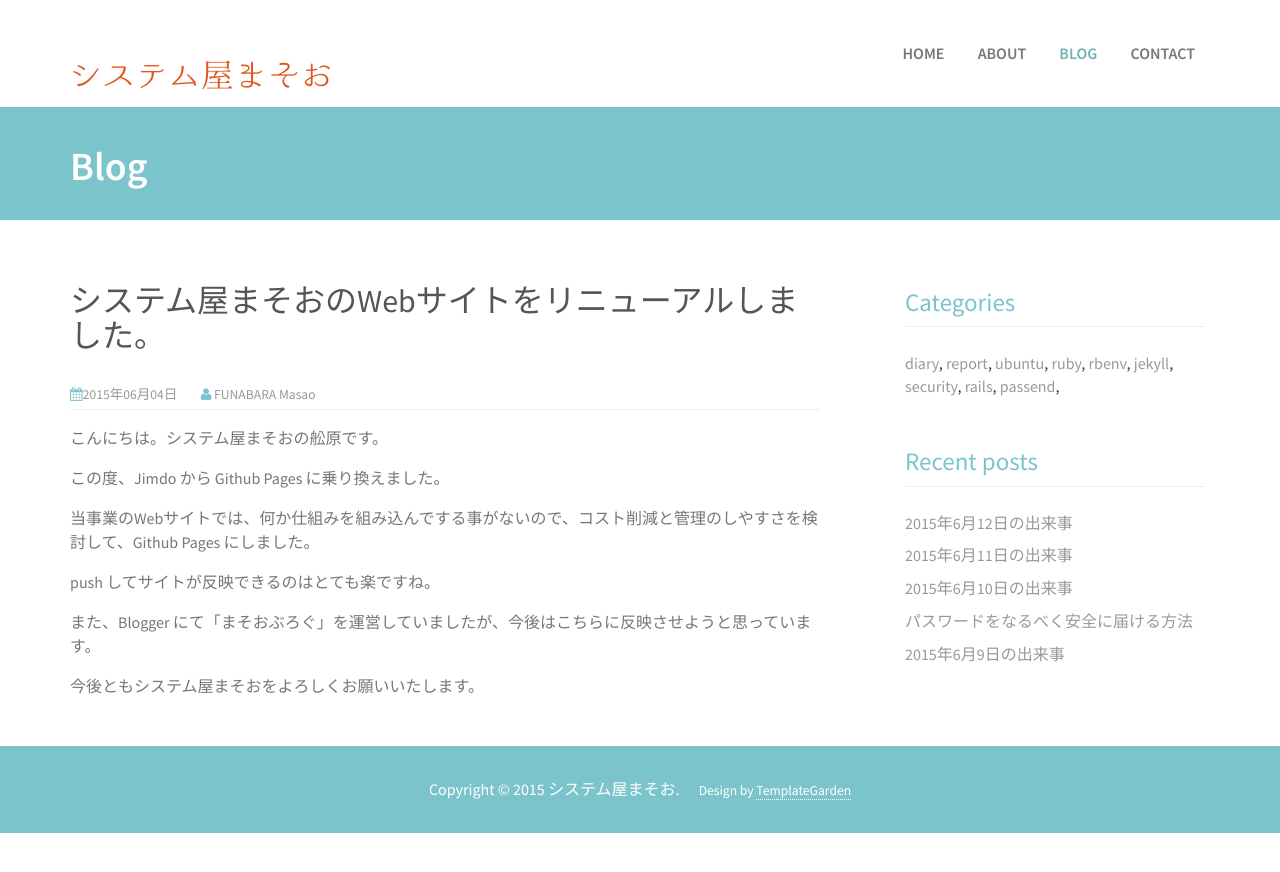
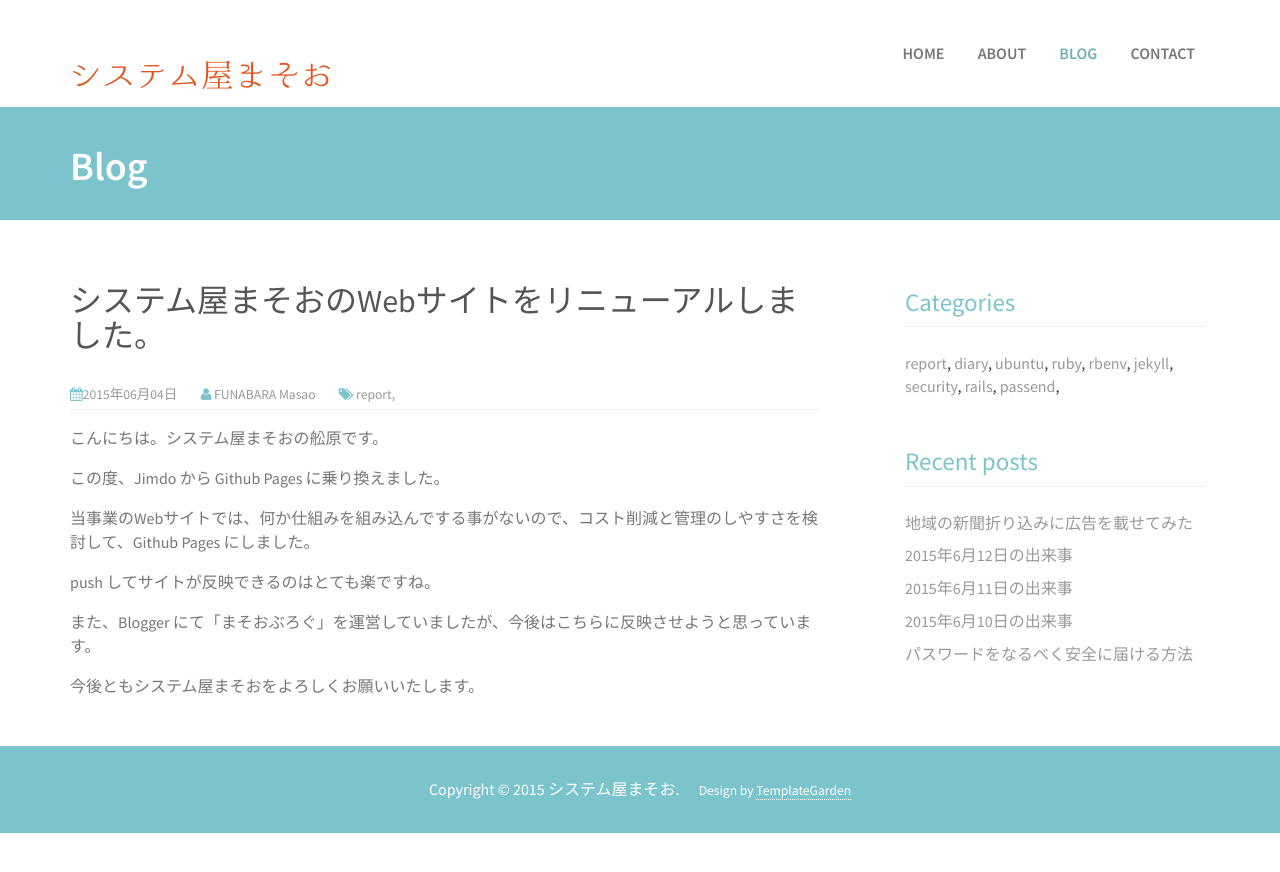
Before and after one commit to masoo/masoo.jp, a Jekyll site: the page built from _posts/2015/06/2015-06-04-web-site-renewal.md, in a window 1280 px wide. Shown: the top 872 px of the page. Built offline with Jekyll 4.4.1, drawn with Linux system fonts in a browser that asks for light colours.

```diff
--- a/_posts/2015/06/2015-06-04-web-site-renewal.md
+++ b/_posts/2015/06/2015-06-04-web-site-renewal.md
@@ -5,6 +5,7 @@ date:   2015-06-04 00:00
 author: "FUNABARA Masao"
 lang: "ja"
 categories: blog
+tags: report
 ---
 
 こんにちは。システム屋まそおの舩原です。
--- /dev/null
+++ b/_posts/2015/06/2015-06-13-flyer.md
@@ -0,0 +1,17 @@
+---
+layout: post
+title:  "地域の新聞折り込みに広告を載せてみた"
+date:   2015-06-13 1:00
+author: "FUNABARA Masao"
+lang: "ja"
+categories: blog
+tags: report
+thumbnail: "https://lh3.googleusercontent.com/6rVfdEzu3HCsGVEl4zvie9uNmSOcuCWIP8_w2A75Jg=w400-h213-no"
+---
+
+![チラシ](https://lh3.googleusercontent.com/6rVfdEzu3HCsGVEl4zvie9uNmSOcuCWIP8_w2A75Jg=w400-h213-no)
+
+6/27(土)に [Ruby舞鶴 勉強会 #2](https://ruby-maizuru.doorkeeper.jp/events/25617) を開催するのですが、
+チラシに広告載せてみた。
+
+中々いい感じ。
```
